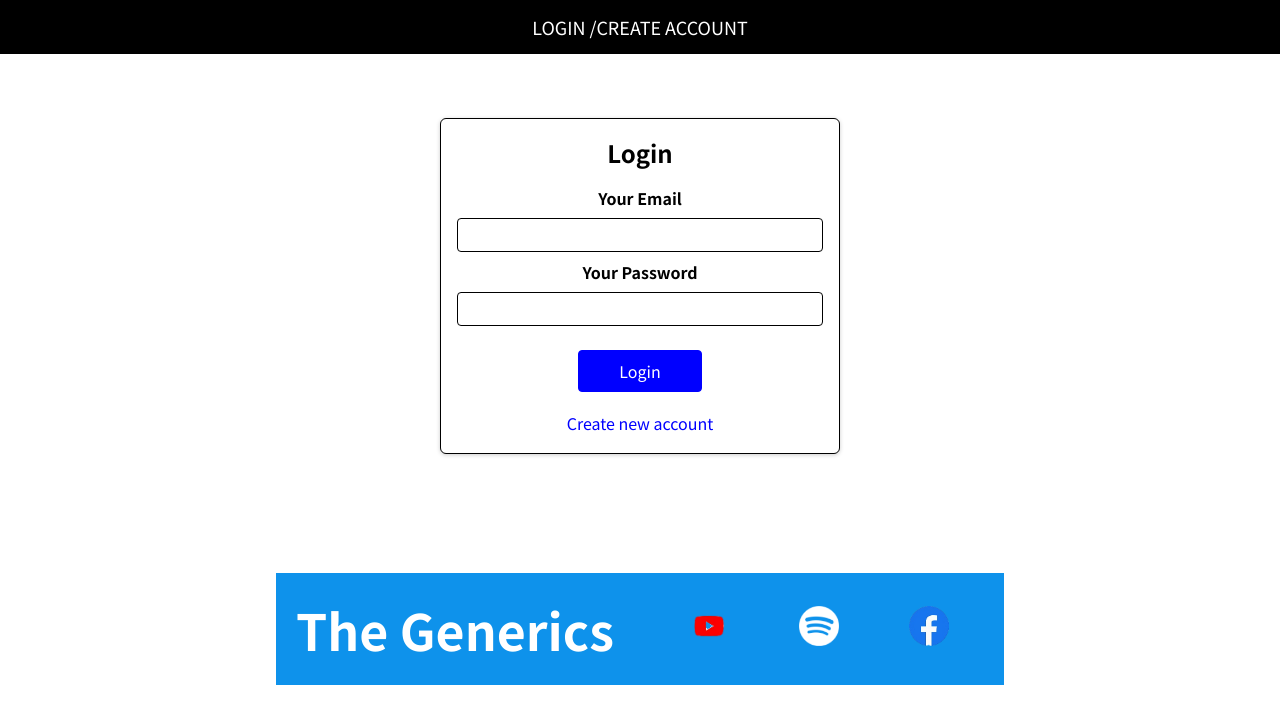
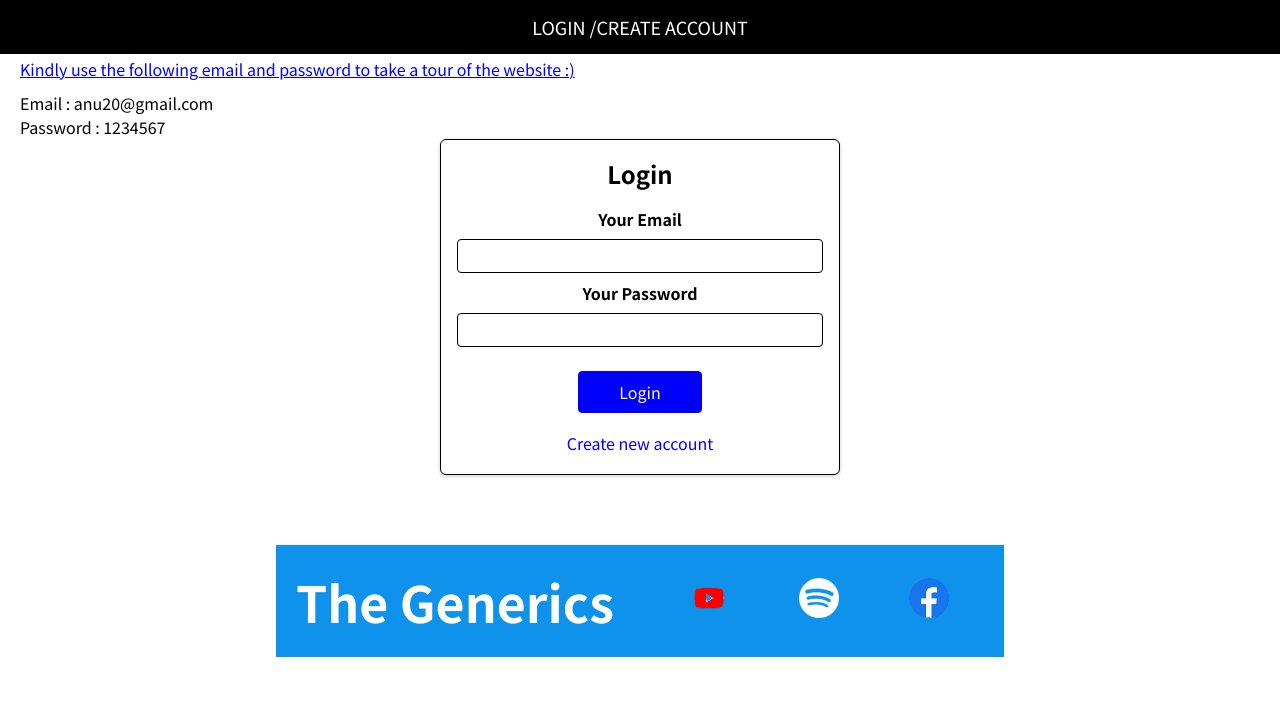
Before and after one commit to GeethasriIrudayasamy/E_Commerce_website, a React (Create React App) app: page / in a window 1280 px wide. Shown: the top 724 px of the page. Built offline with nearby package versions, Linux system fonts and the light colour scheme.

Commit message:
Implemented Lazy loading

```diff
--- a/package.json
+++ b/package.json
@@ -6,12 +6,14 @@
     "@testing-library/jest-dom": "^5.11.6",
     "@testing-library/react": "^11.2.2",
     "@testing-library/user-event": "^12.5.0",
+    "axios": "^1.2.0",
     "react": "^18.0.0",
     "react-dom": "^18.0.0",
     "react-image-magnify": "^2.7.4",
     "react-image-zoom": "^1.3.1",
     "react-router-dom": "^5.3.4",
     "react-scripts": "4.0.1",
+    "react-spinners": "^0.13.6",
     "web-vitals": "^0.2.4"
   },
   "scripts": {
--- a/src/App.js
+++ b/src/App.js
@@ -1,19 +1,40 @@
-import React, { useContext } from "react";
+import React, { Suspense, useContext } from "react";
+import "./index.css";
+import { ClipLoader } from "react-spinners";
 import { Route, Switch, Redirect } from "react-router-dom";
-import Home from "./Components/Pages/HomePage/Home";
-import Store from "./Components/Pages/StorePage/Store";
-import Contact from "./Components/Pages/ContactPage/Contact";
-import About from "./Components/Pages/AboutPage/About";
-import Login from "./Components/Pages/LoginPage/LoginPage";
+
 import CartProvider from "./Store/CartProvider";
 import AuthContext from "./Store/AuthContext";
-import ProductDetail from "./Components/Pages/ProductDetail/ProductDetail";
+
+// import Home from "./Components/Pages/HomePage/Home";
+// import Store from "./Components/Pages/StorePage/Store";
+// import Contact from "./Components/Pages/ContactPage/Contact";
+// import About from "./Components/Pages/AboutPage/About";
+import Login from "./Components/Pages/LoginPage/LoginPage";
+// import ProductDetail from "./Components/Pages/ProductDetail/ProductDetail";
+
+const Contact = React.lazy(() =>
+    import("./Components/Pages/ContactPage/Contact")
+);
+const Home = React.lazy(() => import("./Components/Pages/HomePage/Home"));
+const Store = React.lazy(() => import("./Components/Pages/StorePage/Store"));
+const About = React.lazy(() => import("./Components/Pages/AboutPage/About"));
+const ProductDetail = React.lazy(() =>
+    import("./Components/Pages/ProductDetail/ProductDetail")
+);
 
 function App() {
     const authCtx = useContext(AuthContext);
     const isLoggedIn = authCtx.isLoggedIn;
 
     return (
+        <Suspense
+            fallback={
+                <div className="loader-container">
+                    <ClipLoader color={"#36c3f1"} size={77} />
+                </div>
+            }
+        >
             <CartProvider>
                 {!isLoggedIn && (
                     <Switch>
@@ -49,18 +70,22 @@ function App() {
                         <Route exact path="/store">
                             <Store />
                         </Route>
+
                         <Route exact path="/home">
                             <Home />
                         </Route>
+
                         <Route path="/contact">
                             <Contact />
                         </Route>
+
                         <Route path="/store/:productId">
                             <ProductDetail />
                         </Route>
                     </Switch>
                 )}
             </CartProvider>
+        </Suspense>
     );
 }
 
--- a/src/Components/Cart/CartItem.js
+++ b/src/Components/Cart/CartItem.js
@@ -21,6 +21,7 @@ const CartItem = (props) => {
                             className={classes.img}
                             src={props.imageUrl}
                             alt="Product"
+                            onClick={props.onClose}
                         />
                     </Link>
                     <span>{props.title}</span>
--- a/src/Components/Cart/CartProducts.js
+++ b/src/Components/Cart/CartProducts.js
@@ -42,6 +42,7 @@ const CartProducts = (props) => {
                         imageUrl={item.item.img}
                         title={item.item.title}
                         price={item.item.price}
+                        onClose={props.onClose}
                     />
                 );
             })}
--- a/src/Components/Layout/Header.module.css
+++ b/src/Components/Layout/Header.module.css
@@ -22,7 +22,7 @@
     color: white;
     text-decoration: none;
     font-size: 18px;
-    margin: 0px 35px;
+    margin: 0 25px;
 }
 
 .cart-number {
--- a/src/Components/Pages/ContactPage/Contact.js
+++ b/src/Components/Pages/ContactPage/Contact.js
@@ -52,7 +52,7 @@ const Contact = () => {
         <div>
             <Header />
             <h2 className={classes.title}> Please fill your details !</h2>
-            <body>
+            <div>
                 <div className={classes.form}>
                     <form onSubmit={addContactHandler}>
                         <div>
@@ -71,7 +71,7 @@ const Contact = () => {
                         <button type="submit">Submit</button>
                     </form>
                 </div>
-            </body>
+            </div>
 
             <Footer />
         </div>
--- a/src/Components/Pages/ContactPage/Contact.module.css
+++ b/src/Components/Pages/ContactPage/Contact.module.css
@@ -1,13 +1,16 @@
 .form {
-    display: block;
-    margin: 3.7rem auto;
-    width: 30%;
-    max-width: 40rem;
+    margin-top: 2.5rem;
+    margin-bottom: 7.5rem;
+    margin-left: auto;
+    margin-right: auto;
+    width: 95%;
+    max-width: 25rem;
+    border-radius: 6px;
+    background-color: white;
+    border: 1px solid black;
+    box-shadow: 0 1px 4px rgba(0, 0, 0, 0.2);
+    padding: 1rem;
     text-align: center;
-    background-color: white;
-    padding: 2rem;
-    border-radius: 7px;
-    border: 1px solid rgb(136, 136, 136);
 }
 
 .title {
--- a/src/Components/Pages/LoginPage/LoginPage.js
+++ b/src/Components/Pages/LoginPage/LoginPage.js
@@ -64,6 +64,27 @@ const Login = () => {
     return (
         <div>
             <Header />
+            <section
+                style={{
+                    marginTop: "57px",
+                    marginLeft: "20px",
+                }}
+            >
+                <p
+                    style={{
+                        color: "blue",
+                        textDecoration: "underline",
+                        marginBottom: "10px",
+                    }}
+                >
+                    Kindly use the following email and password to take a tour
+                    of the website :)
+                </p>
+
+                <p>Email : anu20@gmail.com</p>
+
+                <p>Password : 1234567</p>
+            </section>
             <section className={classes.auth}>
                 <h1>{isLogin ? "Login" : "Sign Up"}</h1>
                 <form onSubmit={submitHandler}>
--- a/src/Components/Pages/LoginPage/LoginPage.module.css
+++ b/src/Components/Pages/LoginPage/LoginPage.module.css
@@ -1,5 +1,5 @@
 .auth {
-    margin: 7.4rem auto;
+    margin: auto;
     width: 95%;
     max-width: 25rem;
     border-radius: 6px;
--- a/src/Store/CartProvider.js
+++ b/src/Store/CartProvider.js
@@ -20,7 +20,7 @@ const CartProvider = (props) => {
         console.log(" getcartitem called");
         if (email) {
             const response = await fetch(
-                `https://crudcrud.com/api/f9f54857751d4a2eb596dd704e036b45/cart${email}`
+                `https://crudcrud.com/api/d5a5f82306ac46888fbc3bee9f50e267/cart${email}`
             );
             const data = await response.json();
             console.log(data);
@@ -87,7 +87,7 @@ const CartProvider = (props) => {
 
             await axios
                 .put(
-                    `https://crudcrud.com/api/f9f54857751d4a2eb596dd704e036b45/cart${email}/${userId}`,
+                    `https://crudcrud.com/api/d5a5f82306ac46888fbc3bee9f50e267/cart${email}/${userId}`,
                     {
                         email: email,
                         updatedItem,
@@ -105,7 +105,7 @@ const CartProvider = (props) => {
 
             await axios
                 .post(
-                    `https://crudcrud.com/api/f9f54857751d4a2eb596dd704e036b45/cart${email}`,
+                    `https://crudcrud.com/api/d5a5f82306ac46888fbc3bee9f50e267/cart${email}`,
                     {
                         email: email,
                         updatedItem,
@@ -124,7 +124,7 @@ const CartProvider = (props) => {
 
         await axios
             .delete(
-                `https://crudcrud.com/api/f9f54857751d4a2eb596dd704e036b45/cart${email}/${userId}`
+                `https://crudcrud.com/api/d5a5f82306ac46888fbc3bee9f50e267/cart${email}/${userId}`
             )
             .then(() => {
                 getCartItemFromDb();
--- a/src/index.css
+++ b/src/index.css
@@ -13,3 +13,13 @@ body {
     margin: 0;
     background-color: #fff;
 }
+.loader-container {
+	width: 100%;
+	height: 100vh;
+	display: flex;
+	justify-content: center;
+	align-items: center;
+	position: fixed;
+	background: rgba(0, 0, 0, 0.834);
+	z-index: 1;
+}
```
Also changed, not shown: src/Components/Cart/Cart.js (line endings or trailing spaces), 2 other files (tests, documents, lock files or other folders). Lines whose indentation alone changed are shown as unchanged.
